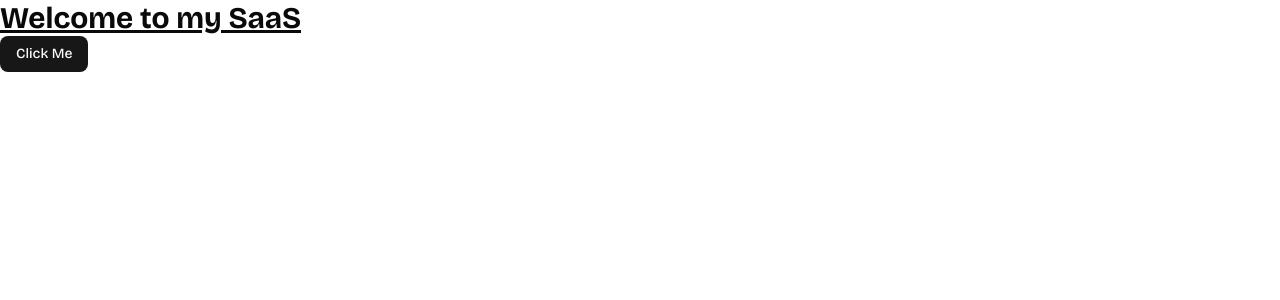
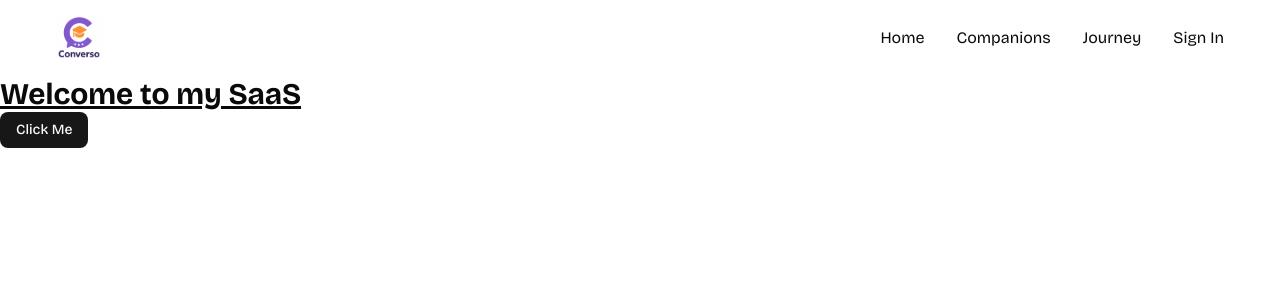
Before and after one commit to 30omda/SAAS_APP, a Next.js app: page / in a window 1280 px wide. Shown: the top 300 px of the page. Built offline with nearby package versions, Linux system fonts and the light colour scheme.

Commit message:
feat: implement Navbar component and integrate it into RootLayout

```diff
--- a/app/layout.tsx
+++ b/app/layout.tsx
@@ -1,6 +1,7 @@
 import type { Metadata } from "next";
 import { Bricolage_Grotesque } from "next/font/google";
 import "./globals.css";
+import Navbar from "@/components/Navbar";
 
 const bricolage = Bricolage_Grotesque({
   variable: "--font-bricolage",
@@ -19,7 +20,10 @@
 }>) {
   return (
     <html lang="en">
-      <body className={`${bricolage.variable} antialiased`}>{children}</body>
+      <body className={`${bricolage.variable} antialiased`}>
+        <Navbar />
+        {children}
+        </body>
     </html>
   );
 }
--- /dev/null
+++ b/components/NavItems.tsx
@@ -0,0 +1,9 @@
+import React from 'react'
+
+const NavItems = () => {
+  return (
+    <div>NavItems</div>
+  )
+}
+
+export default NavItems
--- /dev/null
+++ b/components/Navbar.tsx
@@ -0,0 +1,23 @@
+import Link from 'next/link';
+import Image from 'next/image';
+
+
+const Navbar = () => {
+    return (
+        <nav className='navbar'>
+            <Link href="/">
+                <div className='flex item-center gap-2.5 cursor-pointer'>
+                    <Image src='/images/logo.svg' alt='Logo' width={46} height={44} />
+                </div>
+            </Link>
+            <div className='flex items-center gap-8'>
+                <p>Home</p>
+                <p>Companions</p>
+                <p>Journey</p>
+                <p>Sign In</p>
+            </div>
+        </nav>
+    )
+}
+
+export default Navbar
```
